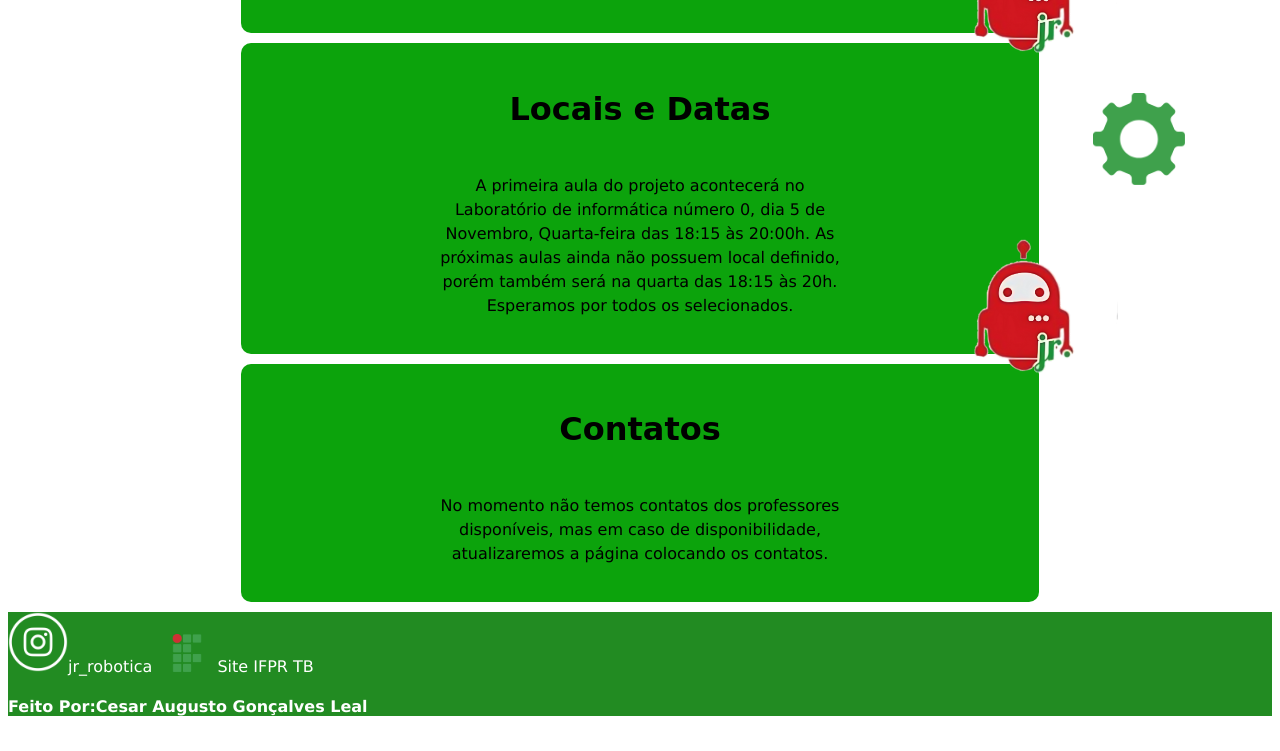
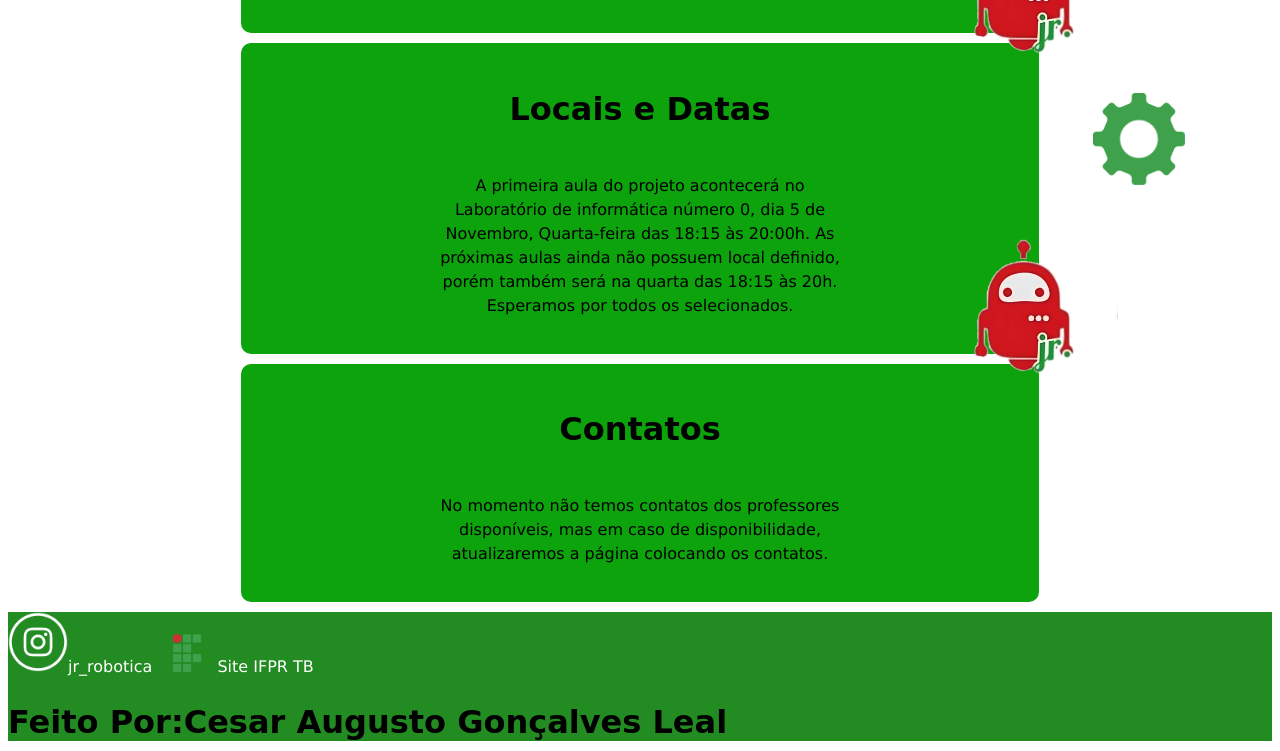
Before and after one commit to CesarAGL/siteProjeto, a plain HTML site: page index.html in a window 1280 px wide. Shown: the part 776-1527 px from the top of the page. Drawn offline with Linux system fonts and the light colour scheme.

Commit message:
Update index.html

```diff
--- a/index.html
+++ b/index.html
@@ -59,7 +59,7 @@
         <div id="diferente">
             <img src="img/Instagram_logo.png" width="60px"><a id="cor" href="https://www.instagram.com/jr_robotica/">jr_robotica</a>
             <img src="img/IF.png" width="60px"><a id="cor" href="https://ifpr.edu.br/telemaco-borba/">Site IFPR TB</a>
-            <h4 id="credito">Feito Por:Cesar Augusto Gonçalves Leal</h4>
+            <h2 id="credito">Feito Por:Cesar Augusto Gonçalves Leal</h2>
         </div>
     </footer>
 </body>
```
